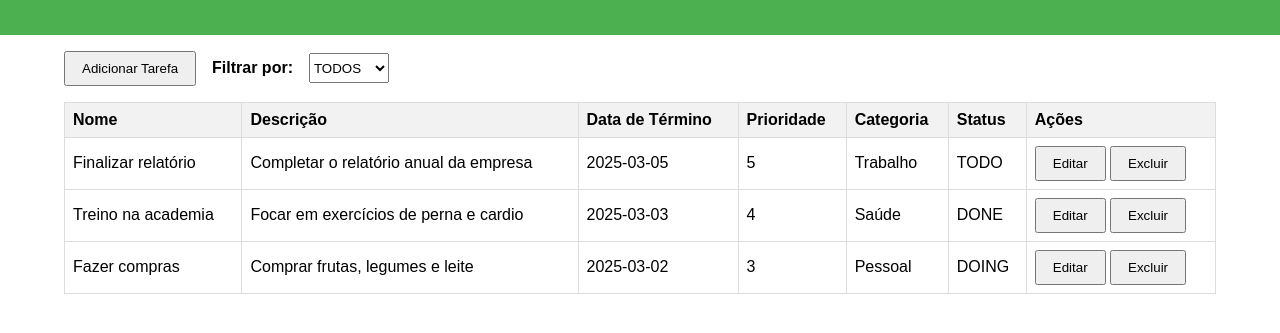
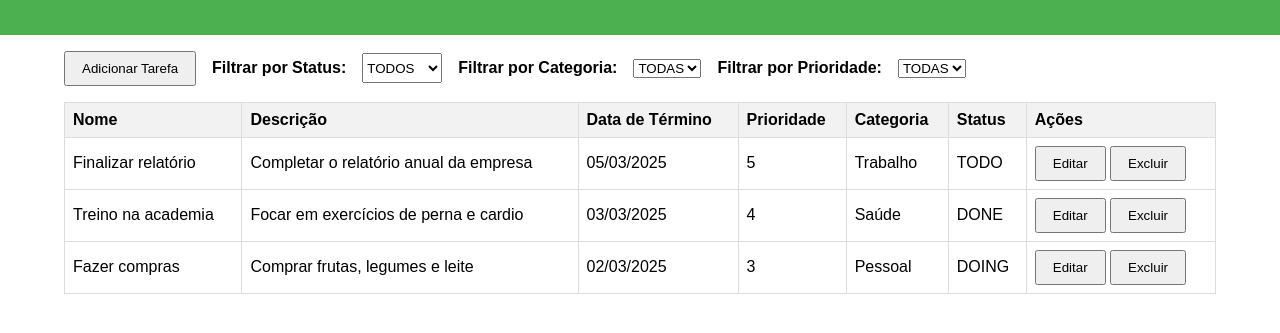
Before and after one commit to Julielison/TODO-List, a plain HTML site: page frontend/index.html in a window 1280 px wide. Shown: the part 77-410 px from the top of the page. Drawn offline with Linux system fonts and the light colour scheme.

Commit message:
feat: novos filtros

```diff
--- a/frontend/index.html
+++ b/frontend/index.html
@@ -10,16 +10,35 @@
     <h1>Todo List</h1>
   </header>
   <nav id="nav-options">
-    <!-- Menu simples -->
     <button id="btn-add">Adicionar Tarefa</button>
-      <label for="filter-status"><b>Filtrar por: </b></label>
-      <select id="filter-status">
-      <option value="all">TODOS</option>
-      <option value="todo">TODO</option>
-      <option value="doing">DOING</option>
-      <option value="done">DONE</option>
+
+    <!-- Filtro por Status -->
+    <label for="filter-status"><b>Filtrar por Status: </b></label>
+    <select id="filter-status">
+        <option value="all">TODOS</option>
+        <option value="todo">TODO</option>
+        <option value="doing">DOING</option>
+        <option value="done">DONE</option>
+    </select>
+
+    <!-- Filtro por Categoria -->
+    <label for="filter-category"><b>Filtrar por Categoria: </b></label>
+    <select id="filter-category">
+        <option value="all">TODAS</option>
+    </select>
+
+    <!-- Filtro por Prioridade -->
+    <label for="filter-priority"><b>Filtrar por Prioridade: </b></label>
+    <select id="filter-priority">
+        <option value="all">TODAS</option>
+        <option value="5">5</option>
+        <option value="4">4</option>
+        <option value="3">3</option>
+        <option value="2">2</option>
+        <option value="1">1</option>
     </select>
   </nav>
+
   <main>
     <!-- Tabela de listagem de tarefas -->
     <table id="tasks-table">
@@ -63,9 +82,9 @@
             <div class="block">
                 <label for="task-status">Status:</label>
                 <select id="task-status" name="task-status" required>
-                  <option value="todo">TODO</option>
-                  <option value="doing">DOING</option>
-                  <option value="done">DONE</option>
+                  <option value="TODO">TODO</option>
+                  <option value="DOING">DOING</option>
+                  <option value="DOING">DONE</option>
                 </select>
             </div>
             <div class="block">
--- a/frontend/js/dom.js
+++ b/frontend/js/dom.js
@@ -1,4 +1,4 @@
-import { tasks, editingTaskId, addTask, updateTask, removeTask } from "./taskManager.js";
+import { tasks, editingTaskId, addTask, updateTask, removeTask, setEditingTaskId } from "./taskManager.js";
 
 // Seleção dos elementos do DOM
 const modal = document.getElementById('modal');
@@ -35,20 +35,26 @@ export function renderTasks() {
     filteredTasks = tasks.filter(task => task.status === statusFilter);
   }
 
+
   // Ordena as tarefas pela prioridade (maior primeiro)
   filteredTasks.sort((a, b) => b.priority - a.priority);
 
   filteredTasks.forEach(task => {
-    const maxLength = 50; // Limite de caracteres para descrição
+    const maxLength = 50;
+
     let shortDescription = task.description;
     if (shortDescription.length > maxLength) {
       shortDescription = shortDescription.substring(0, maxLength) + "...";
     }
+
+    const [year, month, day] = task.dueDate.split("-");
+    const dateFormated = `${day}/${month}/${year}`;
+
     const tr = document.createElement('tr');
     tr.innerHTML = `
       <td>${task.name}</td>
       <td title="${task.description}">${shortDescription}</td>
-      <td>${task.dueDate}</td>
+      <td>${dateFormated}</td>
       <td>${task.priority}</td>
       <td>${task.category}</td>
       <td>${task.status}</td>
@@ -101,7 +107,7 @@ export function registerDOMEvents() {
 window.editTask = function(id) {
   const task = tasks.find(t => t.id === id);
   if (task) {
-    editingTaskId = id;
+    setEditingTaskId(id);
     document.getElementById('task-name').value = task.name;
     document.getElementById('task-desc').value = task.description;
     document.getElementById('task-date').value = task.dueDate;
--- a/frontend/js/taskManager.js
+++ b/frontend/js/taskManager.js
@@ -22,6 +22,10 @@ export function updateTask(id, name, description, dueDate, priority, category, s
   }
 }
 
+export function setEditingTaskId(id) {
+  editingTaskId = id;
+}
+
 export function removeTask(id) {
   const index = tasks.findIndex(t => t.id === id);
   if (index > -1) {
```
